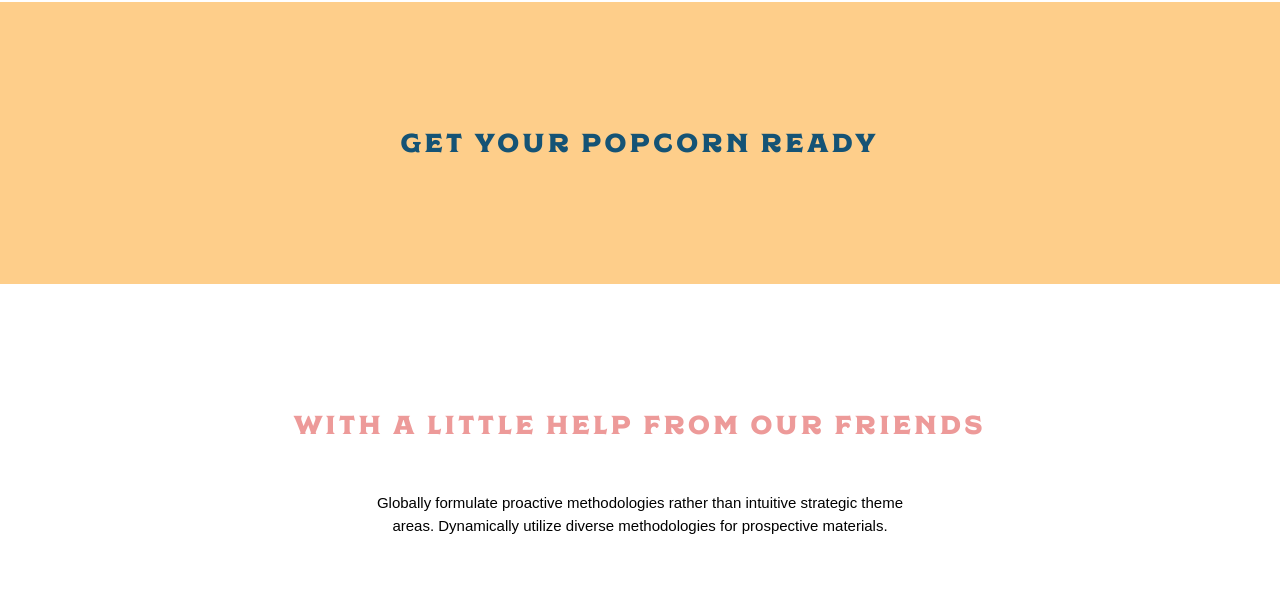
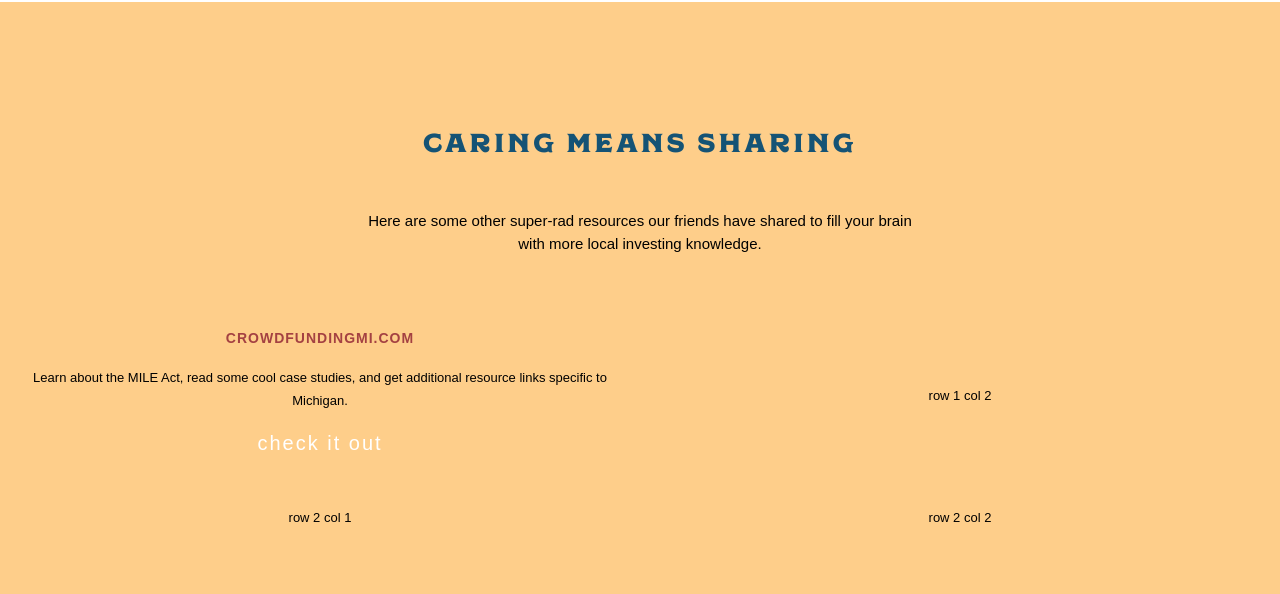
Before and after one commit to tabbplomaritas/grubstake, a plain HTML site: page index.html in a window 1280 px wide. Shown: the part 3500-4094 px from the top of the page. Drawn offline with Linux system fonts and the light colour scheme; a web font is replaced by a local one.

Commit message:
started setup on new resources page

```diff
--- a/css/style.css
+++ b/css/style.css
@@ -411,8 +411,23 @@ section:not(:first-of-type) {
     background-color: #fece8a;
 }
 
+.resources .col {
+    align-items: center;
+}
+
+.resources .col p {
+    line-height: 2.3rem;
+}
+
 .resources h3 {
     color: #155375;
+}
+
+.resources h4 {
+    color: #A44142;
+    font-size: 1.4rem;
+    letter-spacing: 1px;
+    text-align: center;
 }
 
 /* sponsors section */
--- a/index.html
+++ b/index.html
@@ -73,7 +73,6 @@
                     <a href="#" class="linkB">Learn lots more</a>
                 </div>
             </div>
-             <!-- col  col-sm-4 col-xs-123 -->
             <!-- <div class="about_col">
                 <img src="./assets/images/movie.png" alt="animation of tub">
                 <h5>Hey! Let's...</h5>
@@ -117,9 +116,31 @@
     </section>
     <!-- start of resources section -->
      <section class="resources">
-        <h3>Get your popcorn ready</h3>
+        <h3>Caring means sharing</h3>
+        <p>Here are some other super-rad resources our friends have shared to fill your brain with more local investing knowledge.</p>
+
+        <div class="row">
+            <div class="col col-xs-12 col-sm-6 middle-xs">
+                   <h4>Crowdfundingmi.com</h4>
+                   <p>Learn about the MILE Act, read some cool case studies, and get additional resource links specific to Michigan.</p>
+                   <a href="http://crowdfundingmi.com" target="_blank">check it out</a>
+            </div>
+            <div class="col col-xs-12 col-sm-6 middle-xs">
+                    row 1 col 2
+            </div>
+        </div>
+        <div class="row">
+            <div class="col col-xs-12 col-sm-6 middle-xs">
+                    row 2 col 1
+            </div>
+            <div class="col col-xs-12 col-sm-6 middle-xs">
+                    row 2 col 2
+            </div>
+        </div>
 
     </section>
+
+
     <!-- start of sponsors section-->
     <section class="sponsors">
         <h3>with a little help from our friends</h3>
```
